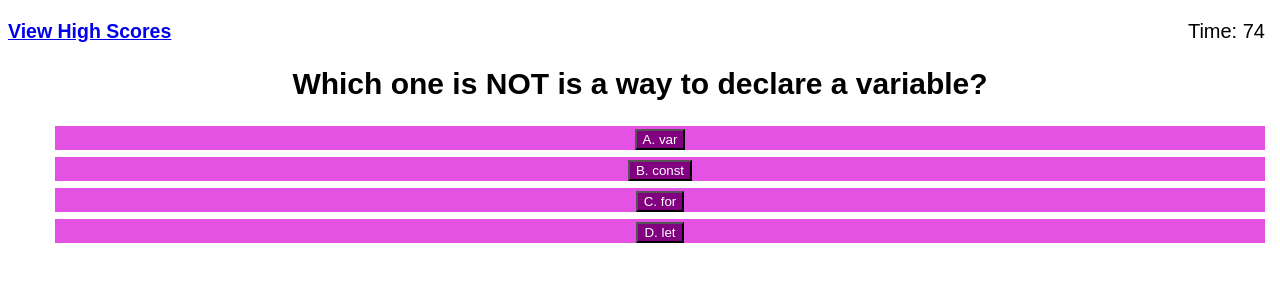
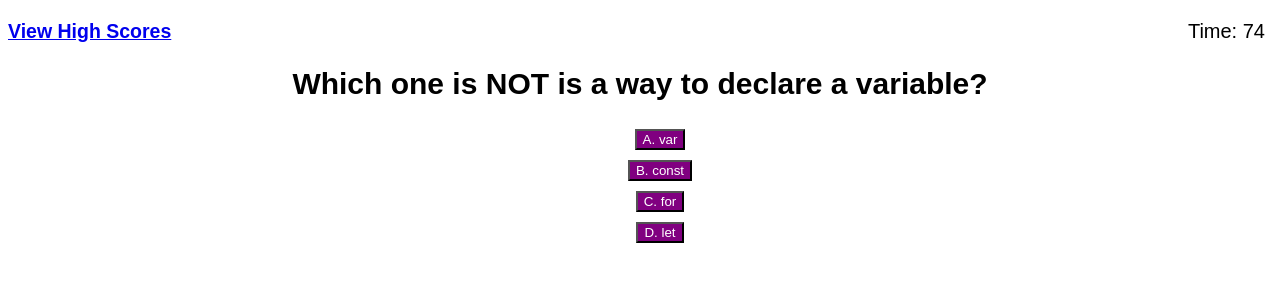
Before and after one commit to lo-mido/CodeQuizChallenge, a plain HTML site: page index.html in a window 1280 px wide. Both pictures are taken after a click on the button "Start Quiz". Drawn offline with Linux system fonts and the light colour scheme.

Commit message:
removed purple from background css line 50

```diff
--- a/assets/css/style.css
+++ b/assets/css/style.css
@@ -47,7 +47,7 @@ body {
 }
 
 li {
-    background-color: rgb(228, 82, 228);
+    background-color: white;
     margin: 7px;
 
 }
--- a/assets/js/script.js
+++ b/assets/js/script.js
@@ -72,7 +72,7 @@ function countDown() {
   if (timeLeft === 0) {
     clearInterval(setIntervalId);
   }
-}
+    }
 
 function showQuestions(questionIndex) {
   titleEl.textContent = questionsArray[questionIndex].title;
@@ -84,6 +84,7 @@ function showQuestions(questionIndex) {
   choicesEl[1].addEventListener("click", (checkValue));
   choicesEl[2].addEventListener("click", (checkValue));
   choicesEl[3].addEventListener("click", (checkValue));
+
 }
 
 function checkValue(event) {
```
Also changed, not shown: index.html (+5 -0 lines), 1 other file.
